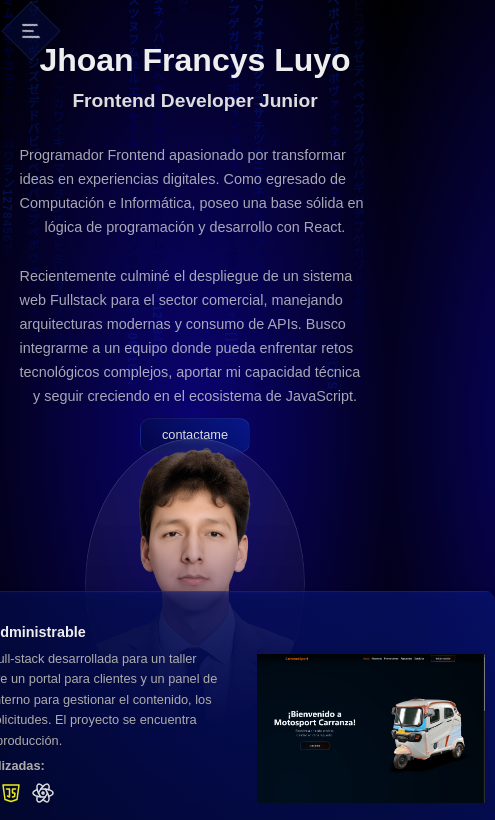
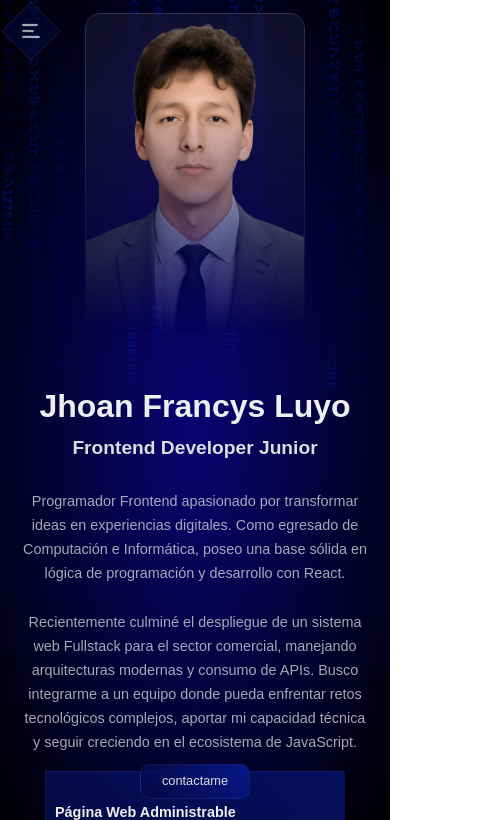
Before and after one commit to jhotavo-luyo/porfolio-2, a plain HTML site: page index.html in a window 390 px wide. Both pictures are taken after a click on the button "contactame". Shown: the top 820 px of the page, 495 px wide, since content can reach past the window. Drawn offline with Linux system fonts and the light colour scheme.

Commit message:
complementos de la fase 3 de 4 que fue  el 18 de 01 de 2025

```diff
--- a/componentes/main.css
+++ b/componentes/main.css
@@ -44,21 +44,20 @@ main {
         border-radius: 10px;
         padding: 6px 21px;
     }
-}
 
-#conten__sobre__mi h1 {
+    h1 {
         text-align: left;
         font-size: 40px;
         color: #eee;
     }
 
-#conten__sobre__mi h2 {
+    h2 {
         text-align: left;
         font-size: 1.3rem;
         color: #ddd;
     }
 
-#conten__sobre__mi p {
+    .parrafos {
         font-style: normal;
         font-weight: 400;
         width: 85%;
@@ -68,6 +67,8 @@ main {
         line-height: 24px;
         color: #ddddddc1;
     }
+}
+
 
 /* *********************************************
 ***                Imagen__dev               ***
@@ -122,7 +123,7 @@ _              responsividad
             font-size: 1.2rem;
         }
 
-        p {
+        .parrafos {
             font-weight: 400;
             width: 100%;
             font-size: 0.9rem;
@@ -152,11 +153,12 @@ _              responsividad
         overflow: hidden;
         display: flex;
         flex-direction: column;
-        align-items: self-start;
 
         #conten__sobre__mi {
+            order: 2;
             flex-basis: 1;
-            padding: 20px auto 0px auto;
+            padding: auto;
+            height: fit-content;
             max-height: fit-content;
 
             .sobre_mi {
@@ -165,16 +167,20 @@ _              responsividad
                 align-items: center;
                 justify-content: center;
                 height: fit-content;
-                width: 100%;
-                margin: auto;
+                h1{
+                    text-align: center;
+                }
             }
 
-            p {
+            .parrafos {
                 font-weight: 400;
                 width: 90%;
                 font-size: 0.9rem;
-                text-align-last: center;
-                /* border: 1px solid #d7bebe;s */
+                text-align: center;
+            }
+
+            .btn__principal {
+                z-index: 100;
             }
         }
     }
@@ -187,20 +193,61 @@ _              responsividad
         width: 100%;
         min-width: 200px;
         height: fit-content;
+        max-height: 350px;
         display: flex;
         align-items: start;
         justify-content: center;
+        order: 1;
+
         img {
             border: 1px solid #f5f5f522;
             background: #ddd1;
             backdrop-filter: blur(3px);
-            height: 290px;
+            height: 320px;
             width: 220px;
             object-fit: contain;
-            margin: -60px auto;
-            border-radius: 50%;
+            margin: auto;
+            border-radius: 15px;
             mask-image: linear-gradient(#000000 30%, transparent);
+            order: 1;
         }
     }
 
 }
+
+@media (max-width: 380px) {
+
+    #conten__sobre__mi {
+
+        h2{
+            display: none;
+        }
+    }
+
+    .imagen__dev {
+        flex-shrink: 1;
+        flex-grow: 1;
+        flex-basis: 1;
+        width: 100%;
+        min-width: 200px;
+        height: fit-content;
+        max-height: 350px;
+        display: flex;
+        align-items: start;
+        justify-content: center;
+        order: 1;
+
+        img {
+            border: 1px solid #f5f5f522;
+            background: #ddd1;
+            backdrop-filter: blur(3px);
+            height: 180px;
+            width: 125px;
+            object-fit: contain;
+            margin:5px auto;
+            border-radius: 15px;
+            mask-image: linear-gradient(#000000 30%, transparent);
+            order: 1;
+        }
+    }
+}
--- a/componentes/tarjeta.css
+++ b/componentes/tarjeta.css
@@ -277,6 +277,35 @@ _              responsividad
   }
 }
 
+@media (max-width: 600px) {
+  .contenedor__tarjeta {
+    position: relative;
+    height: fit-content;
+    width: fit-content;
+    bottom: 0vh;
+    left: 50%;
+    transform: translate(-50%);
+    padding-bottom: 50px;
+    padding-top: 180px;
+
+    .sombra {
+      .forma_tarjeta__escritorio {
+        flex-direction: column;
+        width: 300px;
+        height: 550px;
+        background: linear-gradient(45deg, var(--primary-color-i), #08178a9f);
+        clip-path: none;
+        /* clip-path: path('M 10,276 A 10,10 0 0,1 0,266 L 0,10 A 10,10 0 0,1 10,0 L 590,0 A 10,10 0 0,1 600,10 L 600,236 L 505,236 A 10,10 0 0,0 500,240 L 500,276 Z '); */
+      }
+    }
+  }
+}
+@media (max-width: 380px){
+  .contenedor__tarjeta{
+    padding-top: 250px;
+  }
+}
+
 /* **************************************************
 _              animacion
 ****************************************************/
--- a/estilos.css
+++ b/estilos.css
@@ -19,11 +19,8 @@ body {
     background-size: cover;
     overflow: hidden;
 }
-/* activamos el scroll y */
 @media (max-width: 770px) {
     body{
-        /* background-size: cover;
-        max-height: 100vh; */
         overflow: scroll;
     }
 
--- a/index.html
+++ b/index.html
@@ -234,10 +234,10 @@
                 <h1>Jhoan Francys Luyo</h1>
             <h2>Frontend Developer Junior</h2>
             <br>
-            <p>Programador Frontend apasionado por transformar ideas en experiencias digitales. Como egresado de Computación e Informática, poseo una base sólida en lógica de programación y desarrollo con React.
+            <p class="parrafos">Programador Frontend apasionado por transformar ideas en experiencias digitales. Como egresado de Computación e Informática, poseo una base sólida en lógica de programación y desarrollo con React.
             </p>
             <br>
-            <p>Recientemente culminé el despliegue de un sistema web Fullstack para el sector comercial, manejando arquitecturas modernas y consumo de APIs. Busco integrarme a un equipo donde pueda enfrentar retos tecnológicos complejos, aportar mi capacidad técnica y seguir creciendo en el ecosistema de JavaScript.
+            <p class="parrafos">Recientemente culminé el despliegue de un sistema web Fullstack para el sector comercial, manejando arquitecturas modernas y consumo de APIs. Busco integrarme a un equipo donde pueda enfrentar retos tecnológicos complejos, aportar mi capacidad técnica y seguir creciendo en el ecosistema de JavaScript.
             </p>
             <button class="btn__principal" >contactame</button>
             </div>
--- a/scrip.js
+++ b/scrip.js
@@ -2,17 +2,14 @@
 // contactos
 // ****************************************************
 const btn__menu = document.querySelector("#btn__menu");
+const btn__principal = document.querySelector(".btn__principal");
 const barraContactos = document.querySelector("#contacto");
-btn__menu.addEventListener("click",()=>{
-    // agregamos estilos
-    if (barraContactos.style.display == "none") {
+const handleContact = ()=>{
+if (barraContactos.style.display === "none" ||btn__principal.style.display === "none") {
         barraContactos.style.display = "flex";
     }else {
         barraContactos.style.display = "none";
     }
-    // preventDefault();
-
-})
-// ****************************************************
-// Hero
-// ****************************************************
+}
+btn__menu.addEventListener("click",handleContact);
+btn__principal.addEventListener("click",handleContact);
```
Lines whose indentation alone changed are shown as unchanged.
